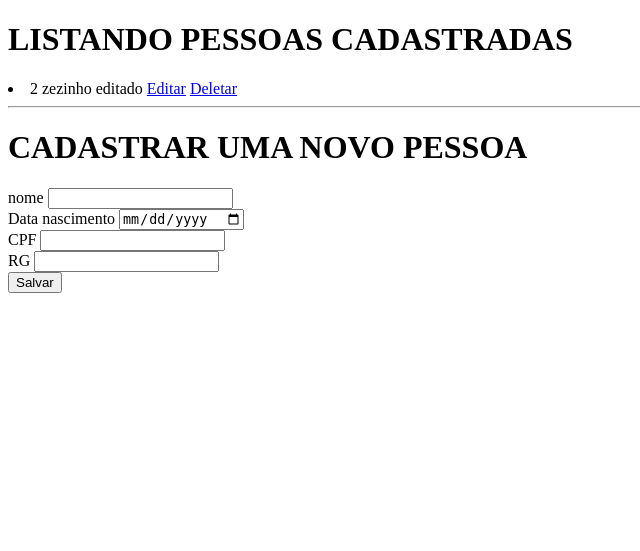
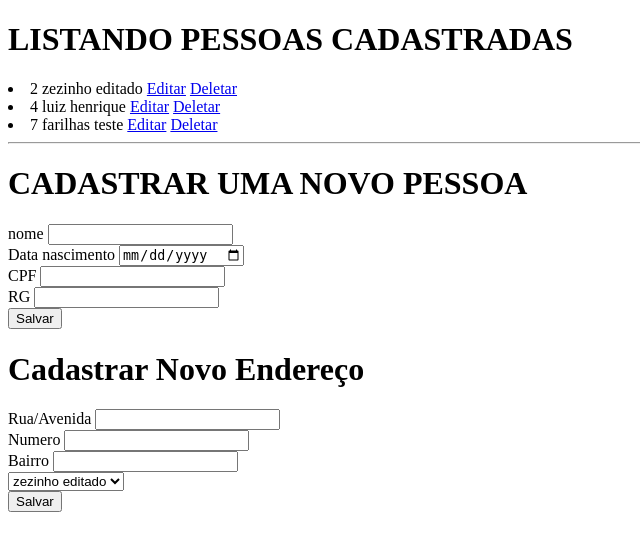
Before and after one commit to luizhenriqueti/crud-python, a Django app: page / in a window 1280 px wide. Shown: the top 551 px of the page, without its empty margins (0-640 px from the left). Run offline with Django 4.2, Linux system fonts and the light colour scheme; data comes from the database, SQL or seed files in the repository.

Commit message:
adicionado endereco

```diff
--- a/CRUD/PessoasCrud/models.py
+++ b/CRUD/PessoasCrud/models.py
@@ -12,8 +12,9 @@
 
 
 class Endereco(models.Model):
-    nome = models.CharField(max_length=150)
+    logradouro = models.CharField(max_length=150)
     numero = models.IntegerField()
+    bairro = models.CharField(max_length=150)
     pessoa = models.ForeignKey(Pessoa,on_delete=models.CASCADE)
 
     def __str__(self):
--- a/CRUD/PessoasCrud/templates/index.html
+++ b/CRUD/PessoasCrud/templates/index.html
@@ -41,3 +41,30 @@
 
         <button type="submit">Salvar</button>
     </form>
+
+    <h1>Cadastrar Novo Endereço</h1>
+    <form action="{% url 'salvar_endereco' %}" method="POST">
+        {% csrf_token %}
+        <div>
+            <label>Rua/Avenida</label>
+            <input type="text" name="logradouro" id="logradouro">
+        </div>
+        <div>
+            <label>Numero</label>
+            <input type="text" name="numero" id="numero">
+        </div>
+        <div>
+            <label>Bairro</label>
+            <input type="text" name="bairro" id="bairro">
+        </div>
+        <div>
+            <select name="pessoa_id" id="pessoa_id">
+            {% for pessoa in pessoas %}
+                <option value="{{pessoa.id}}">{{pessoa.nome}}</option>
+            {% endfor %}
+            </select>
+        </div>
+        <button type="submit">Salvar</button>
+    </form>
+
+</body>
--- a/CRUD/PessoasCrud/urls.py
+++ b/CRUD/PessoasCrud/urls.py
@@ -7,8 +7,8 @@
     path('salvar/', salvar, name='salvar'),
     path('editar/<int:id>', editar, name='editar'),
     path('update/<int:id>', update, name='update'),
-    path('deletar/<int:id>', delete, name='deletar')
+    path('deletar/<int:id>', delete, name='deletar'),
 
     #ENDEREÇOS
-
+    path('salvar_endereco', salvar_endereco, name='salvar_endereco'),
 ]
--- a/CRUD/PessoasCrud/views.py
+++ b/CRUD/PessoasCrud/views.py
@@ -1,5 +1,5 @@
 from django.shortcuts import render, redirect
-from .models import Pessoa
+from .models import Pessoa, Endereco
 import datetime as dt
 
 
@@ -23,8 +23,10 @@
 
 def editar(request, id):
     pessoa = Pessoa.objects.get(id=id)
+    pessoas = Pessoa.objects.all()
+    endereco = Endereco.objects.get(pessoa=id)
     pessoa.data_nascimento = dt.datetime.strftime(pessoa.data_nascimento, "%Y-%m-%d")
-    return render(request, 'update.html', {'pessoa': pessoa})
+    return render(request, 'update.html', {'pessoa': pessoa, 'pessoas':pessoas, 'endereco':endereco})
 
 
 def update(request, id):
@@ -32,13 +34,26 @@
     data_nascimento = request.POST.get('data_nascimento')
     cpf = request.POST.get('cpf')
     rg = request.POST.get('rg')
+
+    logradouro = request.POST.get('logradouro')
+    numero = request.POST.get('numero')
+    bairro = request.POST.get('bairro')
+    pessoa_id = request.POST.get('pessoa_id')
+
     pessoa = Pessoa.objects.get(id=id)
-
     pessoa.nome = nome
     pessoa.cpf = cpf
     pessoa.rg = rg
     pessoa.data_nascimento = data_nascimento
     pessoa.save()
+
+    endereco = Endereco.objects.get(pessoa=id)
+    endereco.logradouro = logradouro
+    endereco.numero = numero
+    endereco.bairro = bairro
+    endereco.pessoa = pessoa
+    endereco.save()
+
     return redirect(home)
 
 
@@ -46,3 +61,15 @@
     pessoa = Pessoa.objects.get(id=id)
     pessoa.delete()
     return redirect(home)
+
+
+def salvar_endereco(request):
+    logradouro = request.POST.get('logradouro')
+    numero = request.POST.get('numero')
+    bairro = request.POST.get('bairro')
+    pessoa_id = int(request.POST.get('pessoa_id'))
+    pessoa = Pessoa.objects.get(id=pessoa_id)
+
+    Endereco.objects.create(logradouro=logradouro, numero=numero, bairro=bairro, pessoa=pessoa)
+
+    return redirect(home)
```
Also changed, not shown: CRUD/PessoasCrud/templates/endereco.html (added, +27 -0 lines), CRUD/PessoasCrud/templates/update.html (+22 -0 lines), CRUD/PessoasCrud/migrations/0008_rename_nome_endereco_bairro_endereco_logradouro.py (added), CRUD/db.sqlite3.
